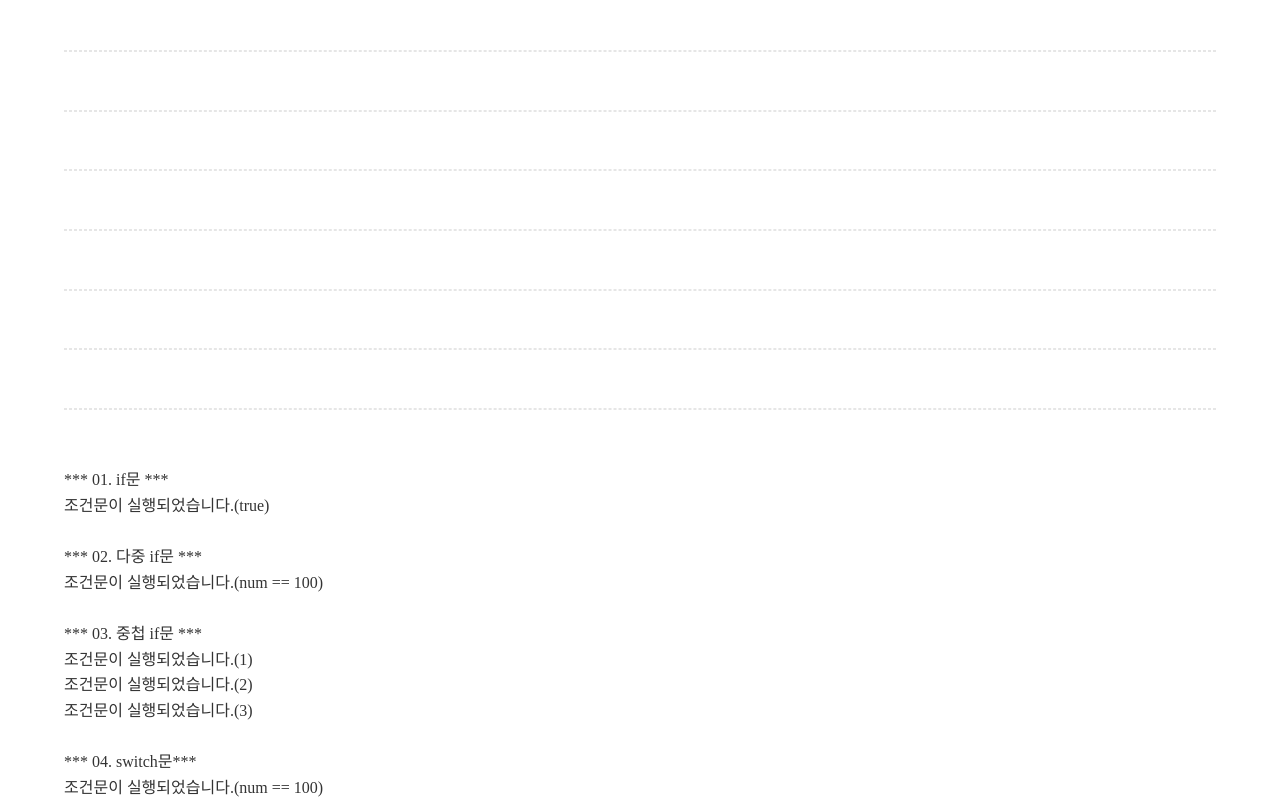
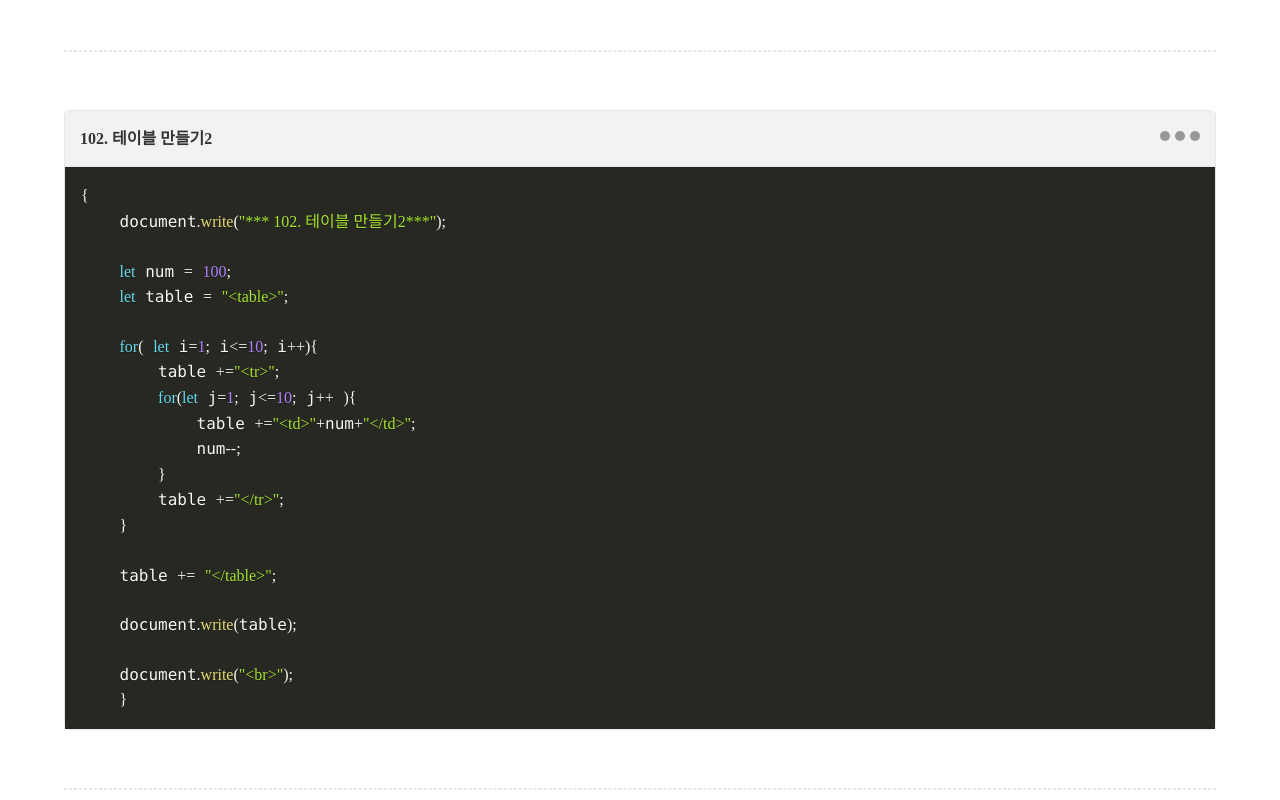
Before and after one commit to jihyeh53/dothome21, a plain HTML site: page javascript/javascript200.html in a window 1280 px wide. Shown: the part 7520-8320 px from the top of the page. Drawn offline with nearby package versions, Linux system fonts and the light colour scheme; a web font is replaced by a local one.

Commit message:
2021.07.21(2)

```diff
--- a/javascript/javascript200.html
+++ b/javascript/javascript200.html
@@ -490,6 +490,36 @@
 
 <hr>
 
+<div id="sample101" class="sample">
+    <h2>102. 테이블 만들기2 <span class="dot"></span></h2>
+    <div class="code">
+<pre class="line-numbers"><code class="language-js">{
+    document.write("*** 102. 테이블 만들기2***<br>");
+
+    let num = 100;
+    let table = "&lt;table&gt;";
+
+    for( let i=1; i&lt;=10; i++){
+        table +="&lt;tr&gt;";
+        for(let j=1; j&lt;=10; j++ ){
+            table +="&lt;td&gt;"+num+"&lt;/td&gt;";
+            num--;
+        }
+        table +="&lt;/tr&gt;";
+    }
+
+    table += "&lt;/table&gt;";
+
+    document.write(table);
+
+    document.write("&lt;br&gt;");
+    }
+</code></pre>
+    </div>
+</div>
+
+<hr>
+
 </code></pre>
         </div>
     </div>
@@ -717,7 +747,9 @@
 
             document.write(table);
 
-            document.w
+            document.write("<br>");
+
+        }
         //sample102
         //102. 테이블 만들기2
         {
@@ -730,7 +762,7 @@
                 table +="<tr>";
                 for(let j=1; j<=10; j++ ){
                     table +="<td>"+num+"</<td>";
-                    num++;
+                    num--;
                 }
                 table +="</tr>";
             }
@@ -740,7 +772,6 @@
             document.write(table);
 
             document.write("<br>");
-        }rite("<br>");
         }
     </script>
 </body>
```
